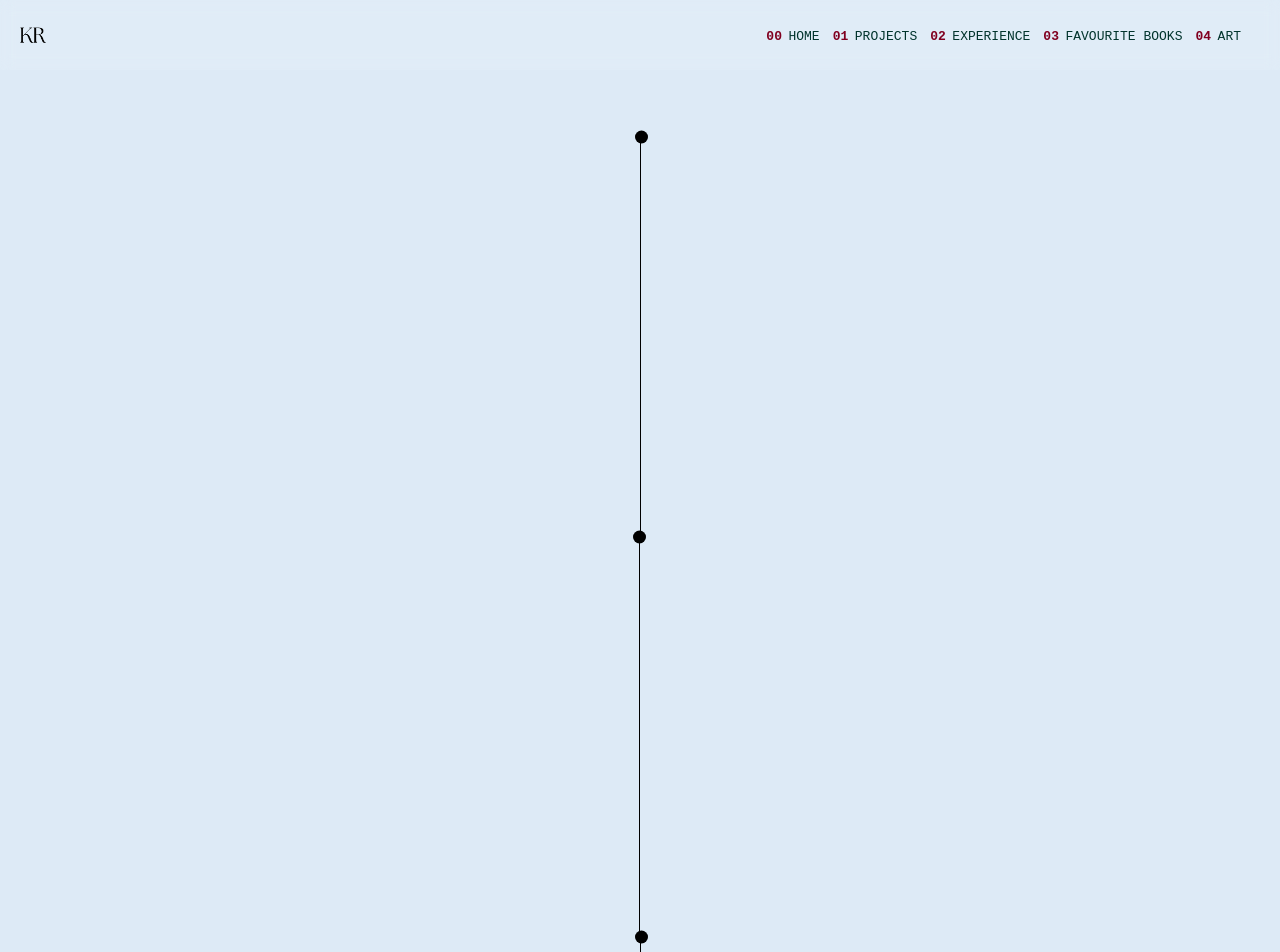
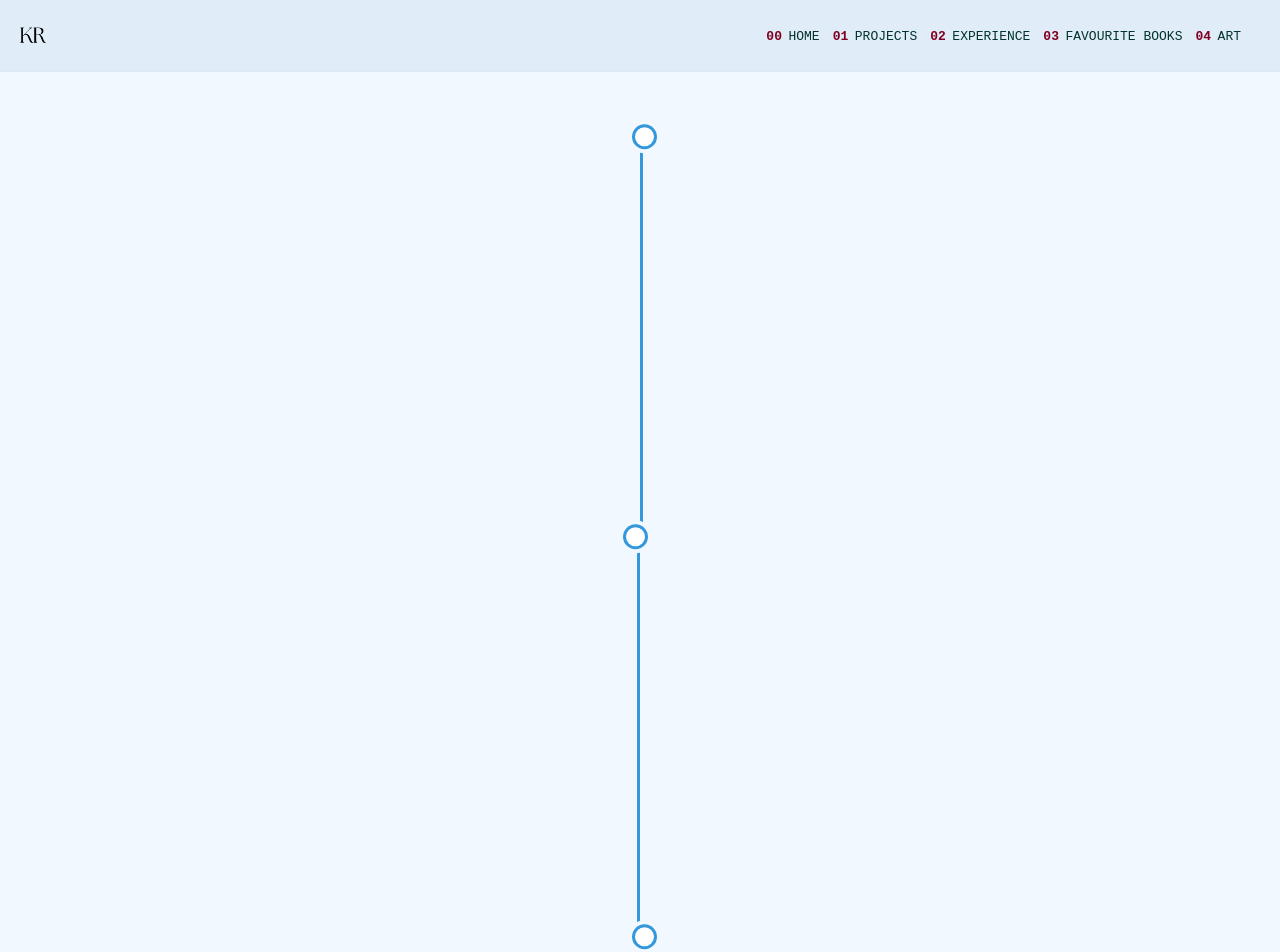
Before and after one commit to krishnaraketla/portfolio, a React (Create React App) app in the folder frontend/: page /projects in a window 1280 px wide. Shown: the top 952 px of the page. Built offline with nearby package versions, Linux system fonts and the light colour scheme; the HTML template or start-up script is replaced by a standard one.

Commit message:
timeline styling

```diff
--- a/frontend/src/styles/Timeline.css
+++ b/frontend/src/styles/Timeline.css
@@ -1,49 +1,60 @@
-.timeline-container{
+:root {
+    --timeline-color: #3498db;  /* A nice blue color, you can change this */
+    --timeline-bg: #f1f8ff;     /* Light blue background */
+    --circle-size: 1.5rem;      /* Slightly larger circles */
+    --line-width: 3px;          /* Thicker lines */
+  }
+
+  .timeline-container {
       display: flex;
       flex-direction: column;
       margin-top: 5.5rem;
       min-height: 50vh;
       padding: 5rem;
+      background-color: var(--timeline-bg);
   }
 
-.timeline-event{
+  .timeline-event {
       display: flex;
       min-height: 50vh;
       width: 100%;
       flex-direction: row-reverse;
   }
 
-.date-info{
+  .date-info {
       min-height: 50%;
       min-width: 50%;
   }
 
-.event-item{
+  .event-item {
       min-height: 50%;
       min-width: 50%;
   }
 
-
   @media (max-width: 40em) {
-    .timeline-container{
+      .timeline-container {
           margin-top: 4.5rem;
           padding: 1rem;
       }
-    .timeline-event{
-        border-left: 1px solid black;
+      .timeline-event {
+          border-left: var(--line-width) solid var(--timeline-color);
           position: relative;
+          padding-left: 2rem;
+          margin-left: 1rem;
       }
       /* Add circles for smaller screens */
       .timeline-event::before {
           content: '';
           position: absolute;
           top: 0;
-        left: -0.5rem;
-        width: 1rem;
-        height: 1rem;
-        background-color: black;
+          left: calc(-1 * (var(--circle-size) / 2 + var(--line-width) / 2));
+          width: var(--circle-size);
+          height: var(--circle-size);
+          background-color: #fff;
+          border: var(--line-width) solid var(--timeline-color);
           border-radius: 50%;
           transform: translateY(-50%);
+          box-shadow: 0 0 0 4px var(--timeline-bg);
       }
   }
 
@@ -57,13 +68,15 @@
       }
 
       .timeline-event:nth-child(odd) .event-item {
-        border-left: 1px solid black;
+          border-left: var(--line-width) solid var(--timeline-color);
           position: relative;
+          padding-left: 2rem;
       }
 
       .timeline-event:nth-child(even) .event-item {
-        border-right: 1px solid black;
+          border-right: var(--line-width) solid var(--timeline-color);
           position: relative;
+          padding-right: 2rem;
       }
 
       /* Add circles for odd events */
@@ -71,12 +84,14 @@
           content: '';
           position: absolute;
           top: 0;
-        left: -0.5rem;
-        width: 1rem;
-        height: 1rem;
-        background-color: black;
+          left: calc(-1 * (var(--circle-size) / 2 + var(--line-width) / 2));
+          width: var(--circle-size);
+          height: var(--circle-size);
+          background-color: #fff;
+          border: var(--line-width) solid var(--timeline-color);
           border-radius: 50%;
           transform: translateY(-50%);
+          box-shadow: 0 0 0 4px var(--timeline-bg);
       }
 
       /* Add circles for even events */
@@ -84,11 +99,13 @@
           content: '';
           position: absolute;
           top: 0;
-        right: -0.5rem;
-        width: 1rem;
-        height: 1rem;
-        background-color: black;
+          right: calc(-1 * (var(--circle-size) / 2 + var(--line-width) / 2));
+          width: var(--circle-size);
+          height: var(--circle-size);
+          background-color: #fff;
+          border: var(--line-width) solid var(--timeline-color);
           border-radius: 50%;
           transform: translateY(-50%);
+          box-shadow: 0 0 0 4px var(--timeline-bg);
       }
   }
```
Lines whose indentation alone changed are shown as unchanged.
